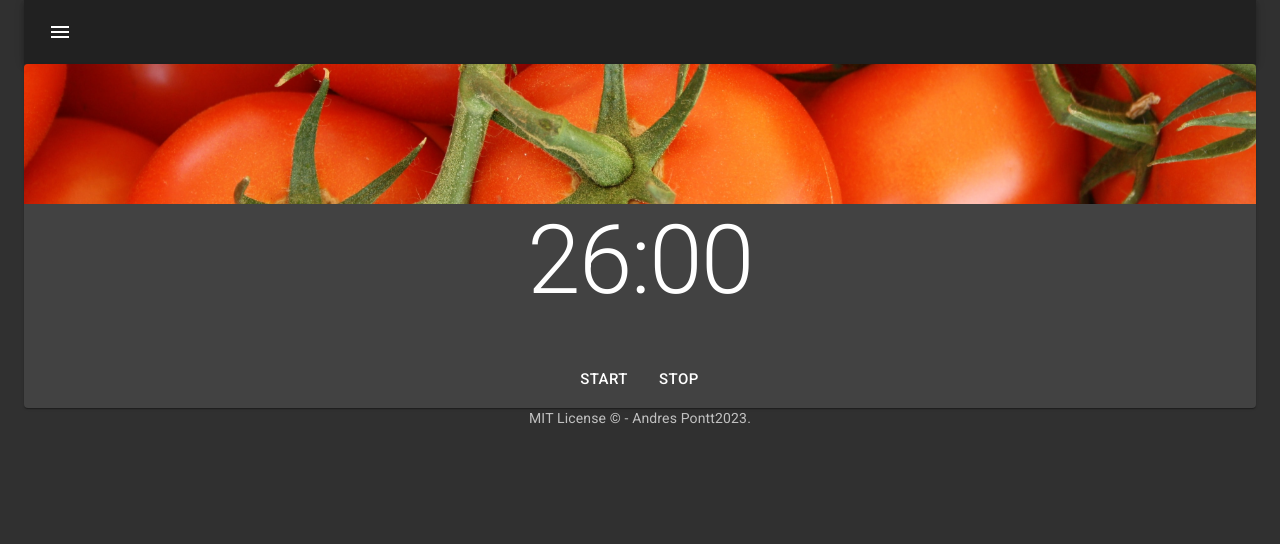
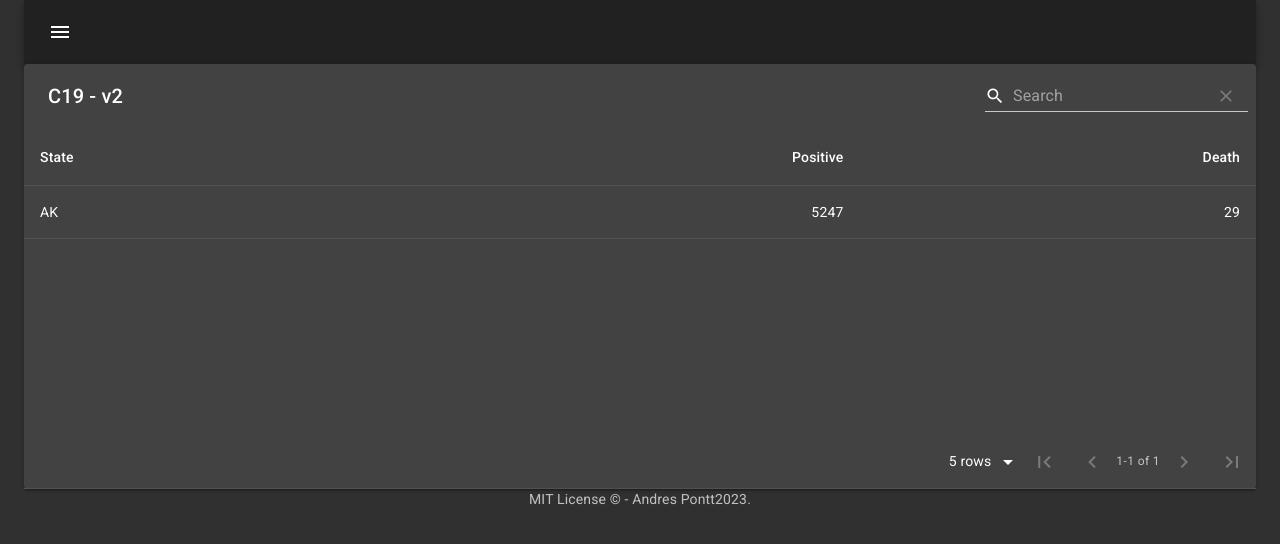
Before and after one commit to andrespontt/andrespontt.github.io.source, a React (Create React App) app: page / in a window 1280 px wide. Shown: the top 544 px of the page. Built offline with nearby package versions, Linux system fonts and the light colour scheme; no server answers.

Commit message:
change dashboard

```diff
--- a/src/App.js
+++ b/src/App.js
@@ -50,7 +50,7 @@ function App() {
           <ButtonAppBar />
           <Switch >
             <Route exact path="/">
-              <Podomoro />
+              <UsaDashboard />
             </Route>
             <Route path="/c19/">
               <UsaDashboard/>
```
